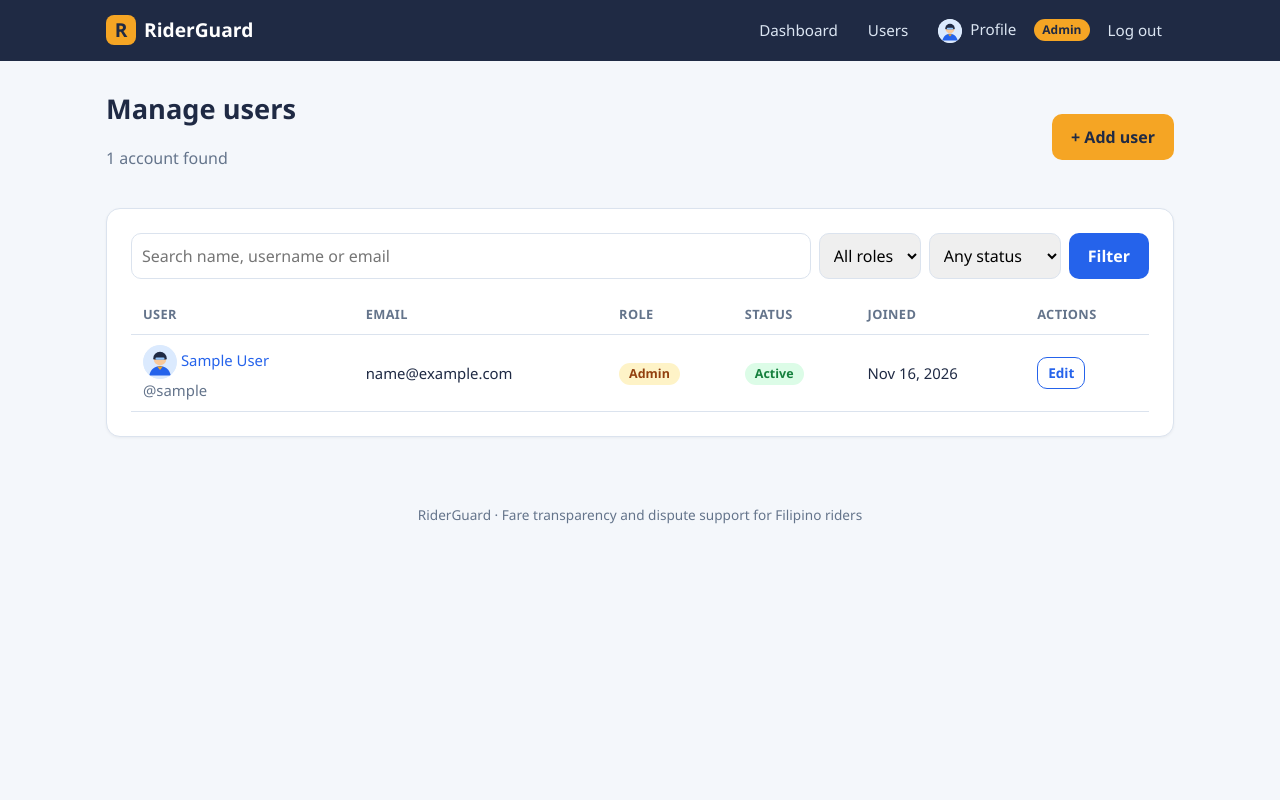
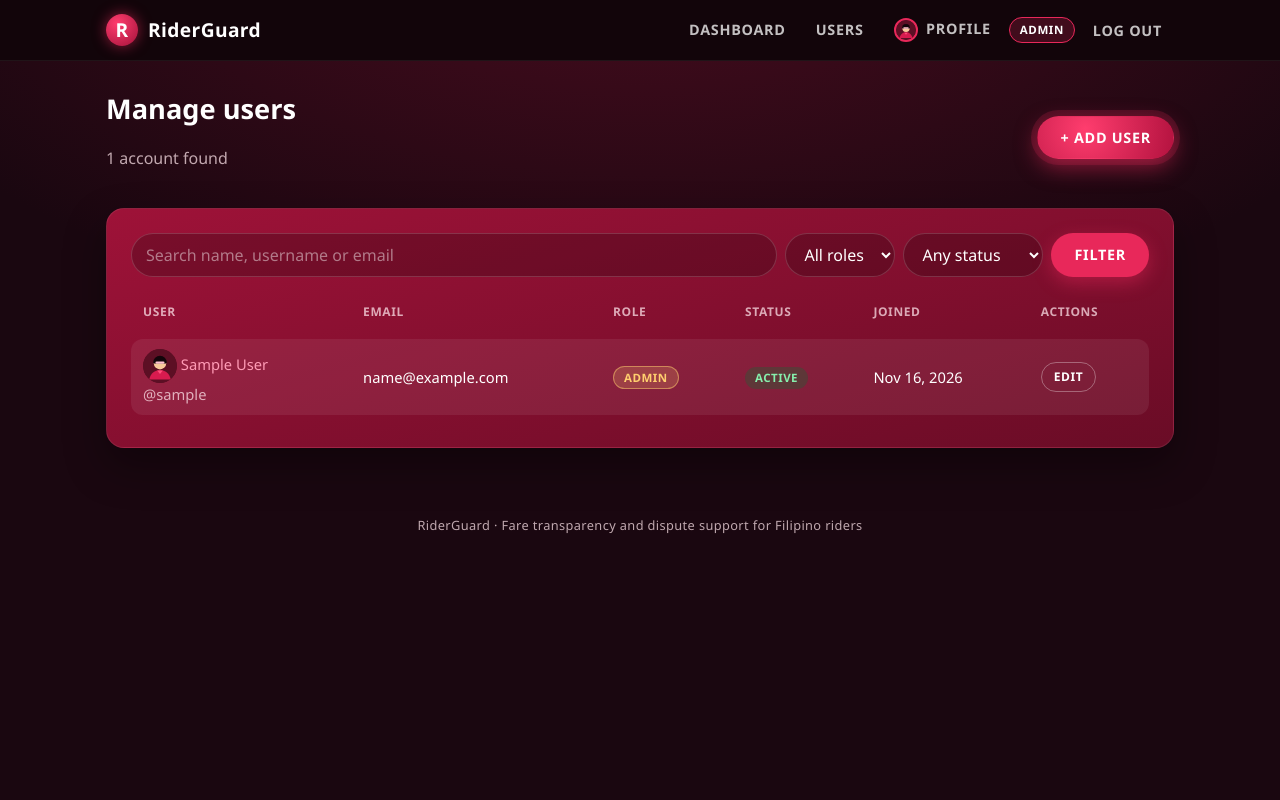
Before and after one commit to KaztAndreOvalo/RiderGuard-Ovalo-KaztAndre-G2, a Django app: page /panel/users/ in a window 1280 px wide. Run offline with Django 5.2, Linux system fonts and the light colour scheme; the visitor is signed in with stand-in values (Sample User, id 1); data comes from the database, SQL or seed files in the repository.

Commit message:
Switch to a dark crimson theme
- Near-black top bar, deep crimson gradient cards, glowing pink-red pill buttons
- Dark inputs, pill-style platform checkboxes, row-style user table
- Recolor rider, admin and default avatar illustrations to match

```diff
--- a/static/css/style.css
+++ b/static/css/style.css
@@ -1,54 +1,72 @@
+/* RiderGuard — dark crimson theme */
 :root {
-  --navy: #1f2a44;
-  --blue: #2563eb;
-  --blue-dark: #1d4ed8;
-  --blue-soft: #e7f0fb;
-  --amber: #f5a524;
-  --bg: #f4f7fb;
-  --card: #ffffff;
-  --text: #1f2a44;
-  --muted: #64748b;
-  --border: #dbe3ee;
-  --success: #15803d;
-  --success-bg: #dcfce7;
-  --error: #b91c1c;
-  --error-bg: #fee2e2;
-  --info-bg: #dbeafe;
-  --radius: 14px;
+  --bg: #1a0710;
+  --bg-glow: #4a0c1f;
+  --topbar: #12050a;
+  --card-top: #9e1238;
+  --card-bottom: #6a0c26;
+  --card-flat: #7d0e2d;
+  --inset: rgba(0, 0, 0, .22);
+  --line: rgba(255, 255, 255, .16);
+  --line-strong: rgba(255, 255, 255, .32);
+  --text: #ffffff;
+  --muted: rgba(255, 230, 236, .72);
+  --accent: #e8285a;
+  --accent-hover: #ff3d6e;
+  --accent-soft: rgba(232, 40, 90, .22);
+  --link: #ff9bb5;
+  --gold: #ffcf6e;
+  --success: #86efac;
+  --success-bg: rgba(22, 101, 52, .35);
+  --error: #ffb4c4;
+  --error-bg: rgba(0, 0, 0, .35);
+  --radius: 18px;
 }
 * { box-sizing: border-box; }
+html { background: var(--bg); }
 body {
   margin: 0;
+  min-height: 100vh;
   font-family: "Segoe UI", system-ui, -apple-system, Roboto, Arial, sans-serif;
-  background: var(--bg);
   color: var(--text);
   line-height: 1.5;
+  background:
+    radial-gradient(1200px 600px at 50% -10%, var(--bg-glow), transparent 70%),
+    var(--bg);
+  background-attachment: fixed;
+  accent-color: var(--accent);
 }
-a { color: var(--blue); text-decoration: none; }
-a:hover { text-decoration: underline; }
+a { color: var(--link); text-decoration: none; }
+a:hover { color: #fff; text-decoration: underline; }
 img { max-width: 100%; }
+::selection { background: var(--accent); color: #fff; }
 
 /* Top bar */
-.topbar { background: var(--navy); color: #fff; }
+.topbar { background: var(--topbar); border-bottom: 1px solid rgba(255,255,255,.06); }
 .topbar-inner {
   max-width: 1100px; margin: 0 auto; padding: 12px 16px;
   display: flex; align-items: center; justify-content: space-between; gap: 16px; flex-wrap: wrap;
 }
-.brand { display: flex; align-items: center; gap: 8px; color: #fff; font-weight: 700; font-size: 1.2rem; }
-.brand:hover { text-decoration: none; }
+.brand { display: flex; align-items: center; gap: 10px; color: #fff; font-weight: 700; font-size: 1.2rem; letter-spacing: .02em; }
+.brand:hover { text-decoration: none; color: #fff; }
 .brand-mark {
-  width: 30px; height: 30px; border-radius: 8px; background: var(--amber);
-  display: grid; place-items: center; color: var(--navy); font-weight: 800;
+  width: 32px; height: 32px; border-radius: 50%;
+  background: radial-gradient(circle at 35% 30%, var(--accent-hover), #a3123a);
+  box-shadow: 0 0 14px rgba(232, 40, 90, .6);
+  display: grid; place-items: center; color: #fff; font-weight: 800;
 }
 .nav { display: flex; align-items: center; gap: 6px; flex-wrap: wrap; }
 .nav a, .nav button {
-  color: #dbe5f2; padding: 6px 12px; border-radius: 8px; font-size: .95rem;
+  color: rgba(255,255,255,.75); padding: 6px 12px; border-radius: 999px; font-size: .9rem;
   background: none; border: 0; cursor: pointer; font-family: inherit;
+  text-transform: uppercase; letter-spacing: .05em; font-weight: 600;
 }
-.nav a:hover, .nav button:hover, .nav a.active { background: rgba(255,255,255,.12); color: #fff; text-decoration: none; }
+.nav a:hover, .nav button:hover { color: var(--accent-hover); text-decoration: none; background: none; }
 .nav form { margin: 0; }
+.nav .avatar-sm { width: 24px; height: 24px; margin-right: 4px; border: 2px solid var(--accent); }
 .role-badge {
-  font-size: .75rem; padding: 2px 8px; border-radius: 999px; background: var(--amber); color: var(--navy); font-weight: 700;
+  font-size: .72rem; padding: 3px 10px; border-radius: 999px; background: var(--accent-soft);
+  border: 1px solid var(--accent); color: #fff; font-weight: 700; text-transform: uppercase; letter-spacing: .05em;
 }
 
 /* Layout */
@@ -57,24 +75,28 @@ img { max-width: 100%; }
 .grid-2 { grid-template-columns: repeat(auto-fit, minmax(300px, 1fr)); }
 .grid-3 { grid-template-columns: repeat(auto-fit, minmax(200px, 1fr)); }
 .card {
-  background: var(--card); border: 1px solid var(--border); border-radius: var(--radius);
-  padding: 24px; box-shadow: 0 1px 3px rgba(15, 23, 42, .05);
+  background: linear-gradient(165deg, var(--card-top) 0%, var(--card-bottom) 100%);
+  border: 1px solid rgba(255, 255, 255, .08); border-radius: var(--radius);
+  padding: 24px; box-shadow: 0 18px 40px rgba(0, 0, 0, .35);
 }
 .card h2, .card h3 { margin-top: 0; }
 h1 { font-size: 1.7rem; margin: 0 0 6px; }
+h2 { font-size: 1.15rem; text-transform: uppercase; letter-spacing: .04em; }
 .muted { color: var(--muted); }
 .page-head { display: flex; align-items: center; justify-content: space-between; gap: 16px; margin-bottom: 22px; flex-wrap: wrap; }
 .mt { margin-top: 20px; }
 
 /* Hero / auth */
-.hero { display: grid; grid-template-columns: 1.1fr 1fr; gap: 32px; align-items: center; }
-.hero h1 { font-size: 2.3rem; line-height: 1.2; }
+.hero { display: grid; grid-template-columns: 1.1fr 1fr; gap: 32px; align-items: center; padding-top: 12px; }
+.hero h1 { font-size: 2.4rem; line-height: 1.2; }
 .hero-actions { display: flex; gap: 10px; margin-top: 18px; flex-wrap: wrap; }
 .auth-wrap {
-  display: grid; grid-template-columns: 1fr 1fr; background: var(--card);
-  border: 1px solid var(--border); border-radius: var(--radius); overflow: hidden;
+  display: grid; grid-template-columns: 1fr 1fr;
+  background: linear-gradient(165deg, var(--card-top) 0%, var(--card-bottom) 100%);
+  border: 1px solid rgba(255, 255, 255, .08); border-radius: var(--radius); overflow: hidden;
+  box-shadow: 0 18px 40px rgba(0, 0, 0, .35);
 }
-.auth-art { background: var(--blue-soft); padding: 32px; display: flex; flex-direction: column; justify-content: center; }
+.auth-art { background: var(--inset); padding: 32px; display: flex; flex-direction: column; justify-content: center; }
 .auth-form { padding: 32px; }
 @media (max-width: 760px) {
   .hero, .auth-wrap { grid-template-columns: 1fr; }
@@ -85,78 +107,105 @@ h1 { font-size: 1.7rem; margin: 0 0 6px; }
 
 /* Forms */
 .field { margin-bottom: 16px; }
-.field > label { display: block; font-weight: 600; margin-bottom: 6px; font-size: .95rem; }
+.field > label { display: block; font-weight: 600; margin-bottom: 6px; font-size: .85rem; text-transform: uppercase; letter-spacing: .04em; }
 .field input, .field select, .field textarea {
-  width: 100%; padding: 10px 12px; border: 1px solid var(--border); border-radius: 10px;
-  font: inherit; background: #fff; color: var(--text);
+  width: 100%; padding: 11px 14px; border: 1px solid var(--line); border-radius: 12px;
+  font: inherit; background: var(--inset); color: #fff;
 }
-.field input:focus, .field select:focus, .field textarea:focus { outline: 2px solid #bfdbfe; border-color: var(--blue); }
+.field input::placeholder { color: rgba(255,255,255,.45); }
+.field input:focus, .field select:focus, .field textarea:focus {
+  outline: none; border-color: var(--accent-hover); box-shadow: 0 0 0 3px rgba(232, 40, 90, .35);
+}
+.field input[type="file"] { padding: 8px; }
 .field input[type="checkbox"], .field input[type="radio"] { width: auto; }
+select option { background: #2a0b14; color: #fff; }
 .field .help { font-size: .82rem; color: var(--muted); margin-top: 4px; }
 .field .help ul { margin: 4px 0 0; padding-left: 18px; }
-.errorlist { list-style: none; padding: 0; margin: 6px 0 0; color: var(--error); font-size: .88rem; }
+.errorlist { list-style: none; padding: 0; margin: 6px 0 0; color: var(--error); font-size: .88rem; font-weight: 600; }
 .field.has-error input, .field.has-error select { border-color: var(--error); }
-.field div[id] { display: flex; gap: 14px; flex-wrap: wrap; }
-.field div[id] label { font-weight: 400; display: inline-flex; gap: 6px; align-items: center; }
-.form-error { background: var(--error-bg); color: var(--error); padding: 10px 14px; border-radius: 10px; margin-bottom: 16px; }
+.field div[id] { display: flex; gap: 8px; flex-wrap: wrap; }
+.field div[id] label {
+  font-weight: 500; display: inline-flex; gap: 6px; align-items: center;
+  padding: 6px 12px; border: 1px solid var(--line-strong); border-radius: 999px; cursor: pointer;
+}
+.field div[id] label:has(input:checked) { background: var(--accent); border-color: var(--accent); }
+.form-error { background: var(--error-bg); color: var(--error); padding: 10px 14px; border-radius: 12px; margin-bottom: 16px; }
 
 /* Buttons */
 .btn {
-  display: inline-block; padding: 10px 18px; border-radius: 10px; border: 1px solid transparent;
-  font: inherit; font-weight: 600; cursor: pointer; background: var(--blue); color: #fff;
+  display: inline-block; padding: 10px 22px; border-radius: 999px; border: 1px solid transparent;
+  font: inherit; font-weight: 700; font-size: .9rem; text-transform: uppercase; letter-spacing: .05em;
+  cursor: pointer; background: var(--accent); color: #fff;
+  box-shadow: 0 6px 18px rgba(232, 40, 90, .45);
 }
-.btn:hover { background: var(--blue-dark); text-decoration: none; }
+.btn:hover { background: var(--accent-hover); color: #fff; text-decoration: none; }
 .btn-block { width: 100%; }
-.btn-outline { background: #fff; color: var(--blue); border-color: var(--blue); }
-.btn-outline:hover { background: var(--blue-soft); }
-.btn-amber { background: var(--amber); color: var(--navy); }
-.btn-amber:hover { background: #e4950f; }
-.btn-danger { background: var(--error); }
-.btn-danger:hover { background: #991b1b; }
-.btn-sm { padding: 5px 10px; font-size: .85rem; }
+.btn-outline { background: transparent; color: #fff; border-color: var(--line-strong); box-shadow: none; }
+.btn-outline:hover { background: rgba(255,255,255,.08); border-color: #fff; }
+.btn-amber {
+  background: radial-gradient(circle at 35% 30%, var(--accent-hover), #b3123f);
+  box-shadow: 0 0 0 6px rgba(232, 40, 90, .18), 0 8px 22px rgba(232, 40, 90, .55);
+}
+.btn-amber:hover { background: var(--accent-hover); }
+.btn-danger { background: #12050a; border-color: var(--error); color: var(--error); box-shadow: none; }
+.btn-danger:hover { background: #3a0712; color: #fff; }
+.btn-sm { padding: 5px 12px; font-size: .75rem; }
 
 /* Messages */
 .messages { list-style: none; padding: 0; margin: 0 0 20px; }
-.messages li { padding: 12px 16px; border-radius: 10px; margin-bottom: 8px; font-weight: 500; }
+.messages li { padding: 12px 16px; border-radius: 12px; margin-bottom: 8px; font-weight: 600; border: 1px solid var(--line); }
 .messages .success { background: var(--success-bg); color: var(--success); }
-.messages .error { background: var(--error-bg); color: var(--error); }
-.messages .info, .messages .warning { background: var(--info-bg); color: var(--blue-dark); }
+.messages .error { background: var(--error-bg); color: var(--error); border-color: rgba(255, 180, 196, .4); }
+.messages .info, .messages .warning { background: var(--accent-soft); color: #fff; }
 
 /* Stats */
-.stat .label { color: var(--muted); font-size: .88rem; }
-.stat .value { font-size: 1.8rem; font-weight: 700; }
-.stat .note { font-size: .82rem; color: var(--muted); }
+.stat .label { color: var(--muted); font-size: .78rem; text-transform: uppercase; letter-spacing: .05em; font-weight: 600; }
+.stat .value { font-size: 1.9rem; font-weight: 700; }
+.stat .note { font-size: .78rem; color: var(--muted); }
 
 /* Tables */
 .table-wrap { overflow-x: auto; }
-table { width: 100%; border-collapse: collapse; }
-th, td { text-align: left; padding: 10px 12px; border-bottom: 1px solid var(--border); font-size: .93rem; vertical-align: middle; }
-th { color: var(--muted); font-weight: 600; font-size: .8rem; text-transform: uppercase; letter-spacing: .03em; }
-.pill { display: inline-block; padding: 2px 10px; border-radius: 999px; font-size: .78rem; font-weight: 600; }
-.pill-admin { background: #fef3c7; color: #92400e; }
-.pill-rider { background: var(--info-bg); color: var(--blue-dark); }
+table { width: 100%; border-collapse: separate; border-spacing: 0 8px; }
+th, td { text-align: left; padding: 10px 12px; font-size: .92rem; vertical-align: middle; }
+th { color: var(--muted); font-weight: 600; font-size: .75rem; text-transform: uppercase; letter-spacing: .05em; }
+tbody td { background: rgba(255, 255, 255, .07); }
+tbody td:first-child { border-radius: 12px 0 0 12px; }
+tbody td:last-child { border-radius: 0 12px 12px 0; }
+tbody tr:hover td { background: rgba(255, 255, 255, .12); }
+.pill { display: inline-block; padding: 2px 10px; border-radius: 999px; font-size: .72rem; font-weight: 700; text-transform: uppercase; letter-spacing: .04em; }
+.pill-admin { background: rgba(255, 207, 110, .18); color: var(--gold); border: 1px solid rgba(255, 207, 110, .5); }
+.pill-rider { background: var(--accent-soft); color: #fff; border: 1px solid var(--accent); }
 .pill-on { background: var(--success-bg); color: var(--success); }
-.pill-off { background: var(--error-bg); color: var(--error); }
+.pill-off { background: rgba(0, 0, 0, .35); color: var(--error); }
 .inline-form { display: inline; margin: 0; }
-.actions { display: flex; gap: 6px; flex-wrap: wrap; }
-.toolbar { display: flex; gap: 8px; flex-wrap: wrap; margin-bottom: 16px; }
-.toolbar input, .toolbar select { padding: 8px 10px; border: 1px solid var(--border); border-radius: 10px; font: inherit; }
+.actions { display: flex; gap: 8px; flex-wrap: wrap; }
+.toolbar { display: flex; gap: 8px; flex-wrap: wrap; margin-bottom: 8px; align-items: center; }
+.toolbar input, .toolbar select {
+  padding: 9px 14px; border: 1px solid var(--line); border-radius: 999px; font: inherit;
+  background: var(--inset); color: #fff;
+}
+.toolbar input::placeholder { color: rgba(255,255,255,.45); }
 .toolbar input { flex: 1; min-width: 180px; }
 
 /* Profile */
-.avatar { width: 120px; height: 120px; border-radius: 50%; object-fit: cover; border: 4px solid var(--blue-soft); background: var(--blue-soft); }
-.avatar-sm { width: 34px; height: 34px; border-radius: 50%; object-fit: cover; vertical-align: middle; background: var(--blue-soft); }
-.profile-head { display: flex; gap: 20px; align-items: center; flex-wrap: wrap; }
-dl.details { display: grid; grid-template-columns: 170px 1fr; gap: 10px 16px; margin: 0; }
-dl.details dt { color: var(--muted); font-weight: 600; }
+.avatar {
+  width: 124px; height: 124px; border-radius: 50%; object-fit: cover; background: #5c0f24;
+  border: 4px solid var(--accent); box-shadow: 0 0 0 8px rgba(232, 40, 90, .18), 0 10px 30px rgba(0,0,0,.4);
+}
+.avatar-sm { width: 34px; height: 34px; border-radius: 50%; object-fit: cover; vertical-align: middle; background: #5c0f24; }
+.profile-head { display: flex; gap: 22px; align-items: center; flex-wrap: wrap; }
+dl.details { display: grid; grid-template-columns: 170px 1fr; gap: 12px 16px; margin: 0; }
+dl.details dt { color: var(--muted); font-weight: 600; font-size: .8rem; text-transform: uppercase; letter-spacing: .04em; padding-top: 2px; }
 dl.details dd { margin: 0; }
 @media (max-width: 520px) { dl.details { grid-template-columns: 1fr; gap: 2px; } dl.details dd { margin-bottom: 10px; } }
 
 .quick-links { display: grid; gap: 10px; }
-.quick-links a { display: block; padding: 12px 14px; border: 1px solid var(--border); border-radius: 10px; color: var(--text); }
-.quick-links a:hover { background: var(--blue-soft); text-decoration: none; }
-.soon { font-size: .72rem; background: #eef2f7; color: var(--muted); padding: 2px 8px; border-radius: 999px; margin-left: 6px; }
+.quick-links a {
+  display: block; padding: 13px 16px; border-radius: 12px; color: #fff;
+  background: rgba(255, 255, 255, .08); border: 1px solid rgba(255, 255, 255, .06);
+}
+.quick-links a:hover { background: rgba(255, 255, 255, .15); text-decoration: none; }
+.soon { font-size: .68rem; background: rgba(0,0,0,.3); color: var(--muted); padding: 2px 8px; border-radius: 999px; margin-left: 6px; text-transform: uppercase; letter-spacing: .04em; }
 .welcome { display: flex; align-items: center; gap: 20px; justify-content: space-between; flex-wrap: wrap; }
 .welcome img { max-width: 220px; }
-footer { text-align: center; color: var(--muted); font-size: .85rem; padding: 20px 16px 32px; }
-.nav .avatar-sm { width: 24px; height: 24px; margin-right: 4px; }
+footer { text-align: center; color: var(--muted); font-size: .8rem; padding: 20px 16px 32px; letter-spacing: .03em; }
```
Also changed, not shown: static/img/admin-illustration.svg, static/img/avatar-default.svg, static/img/rider-hero.svg.
